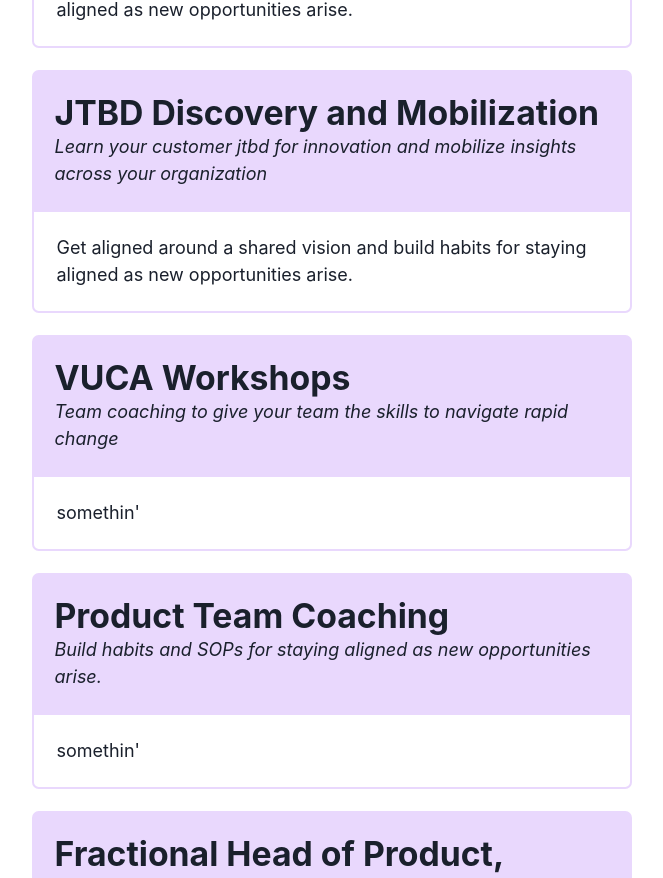
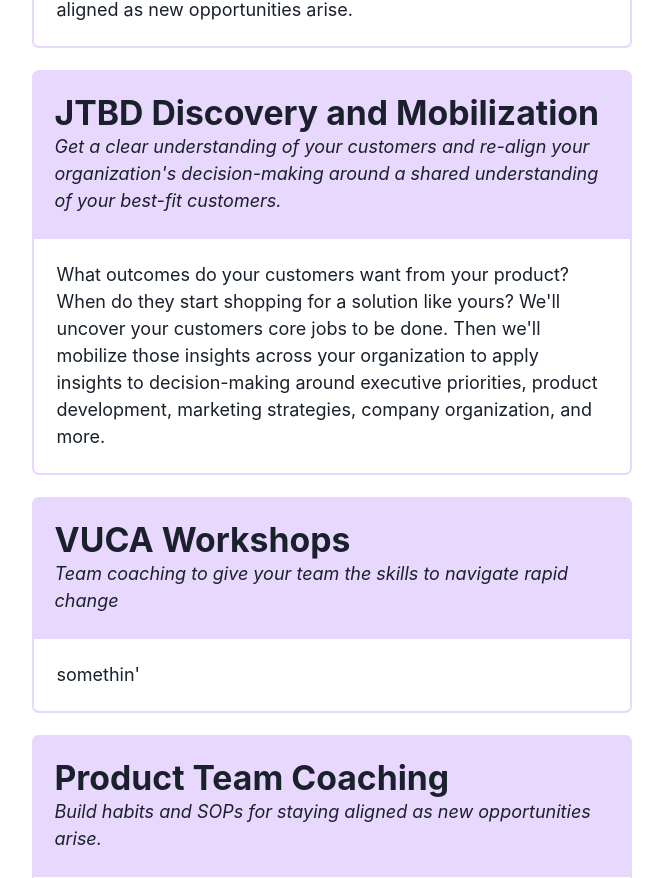
Before and after one commit to alliblum/nextjs-blog, a Next.js app: page /work-with-me in a window 1280 px wide. Shown: the part 1078-1956 px from the top of the page, without its empty margins (308-971 px from the left). Built offline with nearby package versions, Linux system fonts and the light colour scheme.

Commit message:
adding jtbd offer copy

```diff
--- a/pages/work-with-me.tsx
+++ b/pages/work-with-me.tsx
@@ -45,8 +45,8 @@ export default function WorkWithMe() {
 
         <Offer
           title="JTBD Discovery and Mobilization"
-          subtitle="Learn your customer jtbd for innovation and mobilize insights across your organization"
-          description="Get aligned around a shared vision and build habits for staying aligned as new opportunities arise."
+          subtitle="Get a clear understanding of your customers and re-align your organization's decision-making around a shared understanding of your best-fit customers."
+          description="What outcomes do your customers want from your product? When do they start shopping for a solution like yours? We'll uncover your customers core jobs to be done. Then we'll mobilize those insights across your organization to apply insights to decision-making around executive priorities, product development, marketing strategies, company organization, and more."
         />
         <Offer
           title="VUCA Workshops"
```
